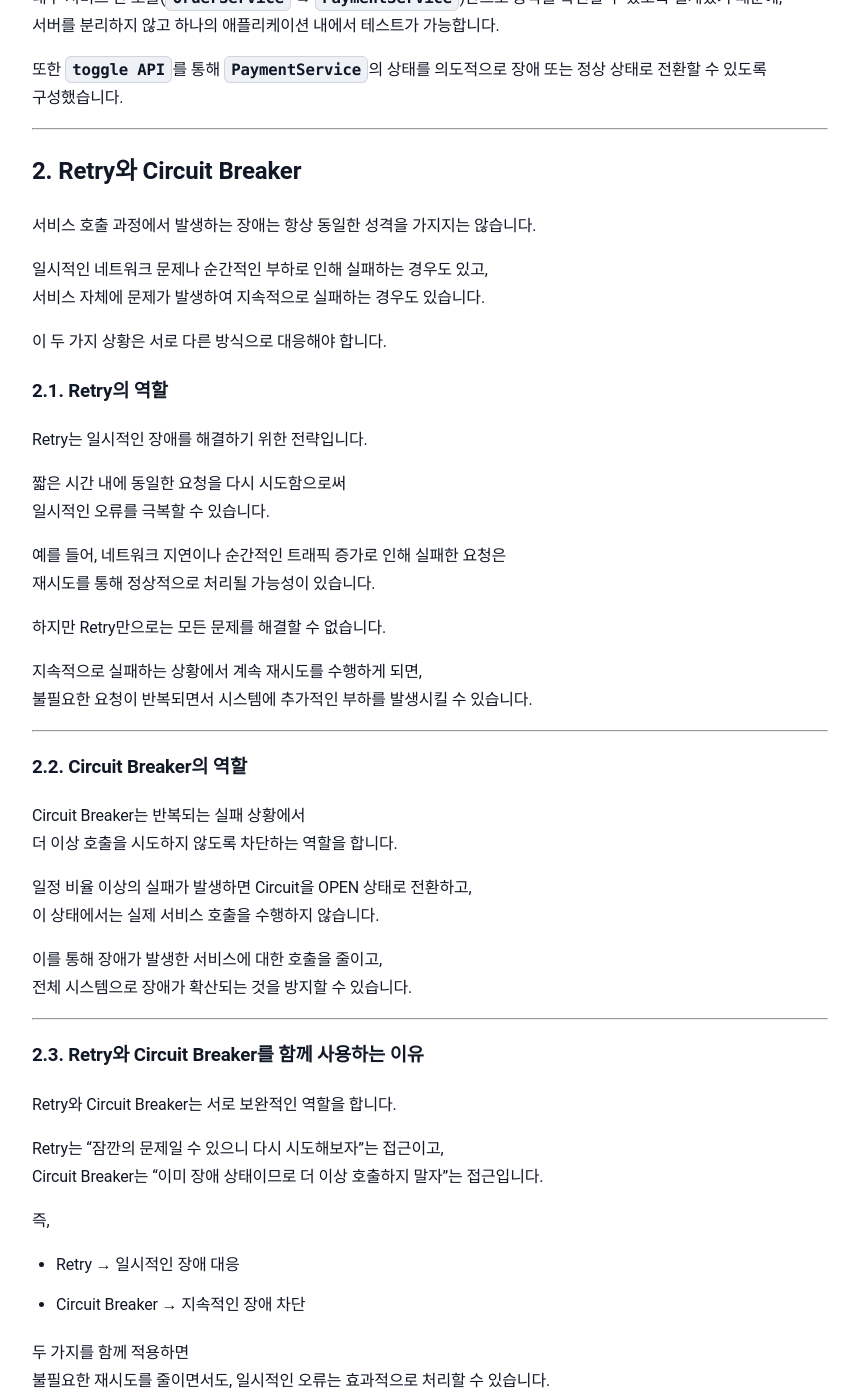
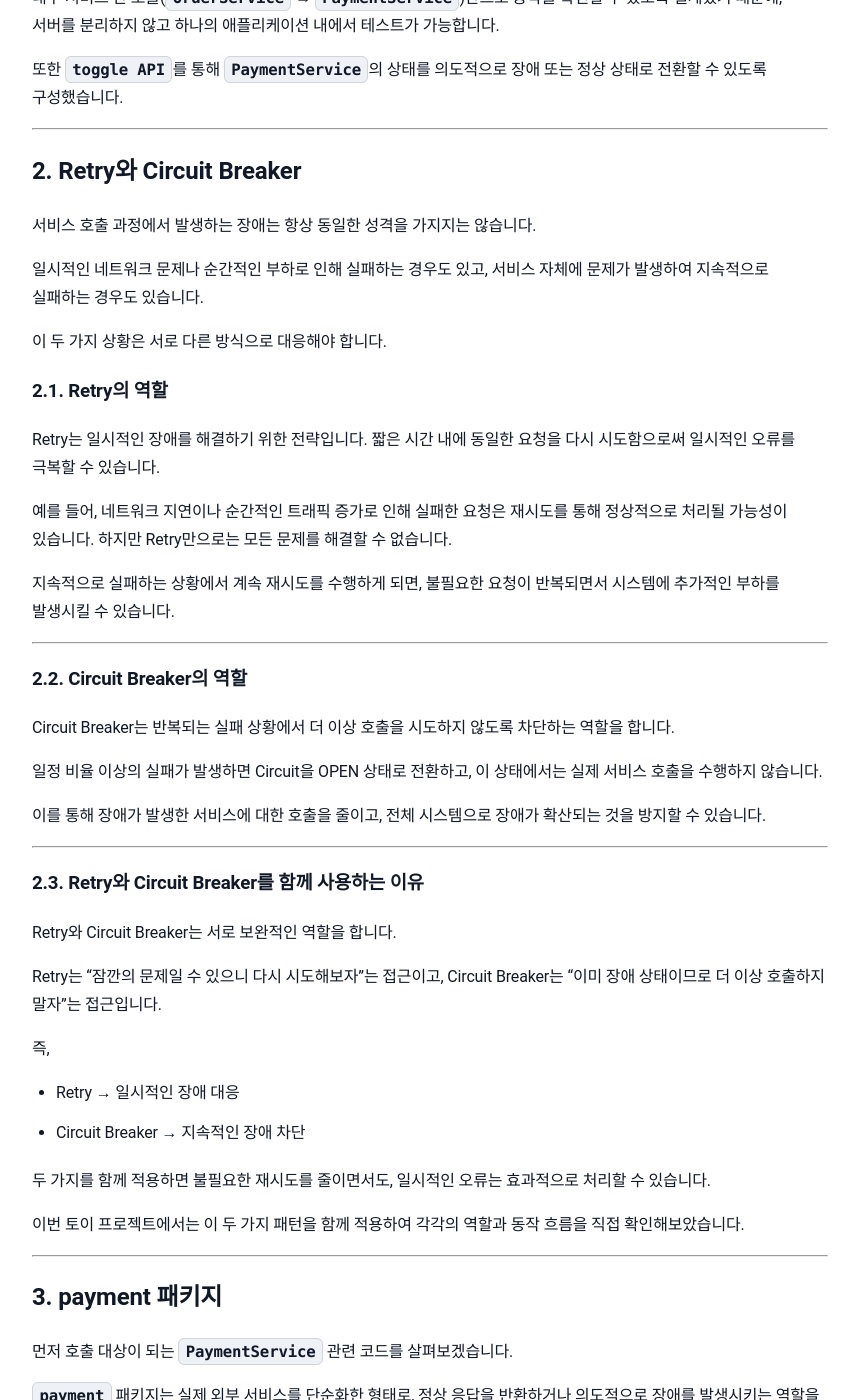
Before and after one commit to sanghoon-lee/sanghoon-lee.github.io, a Jekyll site: the page built from _posts/2026-04-05-circuitbreaker-demo.md, in a window 1280 px wide and 1400 px high, scrolled down 1008 px. Shown: the whole window, without its empty margins (210-1069 px from the left). Built offline with Jekyll 4.4.1, drawn with Linux system fonts in a browser that asks for light colours; nearby versions of some CDN libraries; comment, search, counter and statistics services are not loaded; some of the changed text lies outside the part shown.

Commit message:
서킷 브레이커 토이 프로젝트 포스팅 완성

````diff
--- a/_posts/2026-04-05-circuitbreaker-demo.md
+++ b/_posts/2026-04-05-circuitbreaker-demo.md
@@ -43,38 +43,27 @@ src/main/java/sanghoon/study/circuitbreaker/demo
 
 서비스 호출 과정에서 발생하는 장애는 항상 동일한 성격을 가지지는 않습니다.
 
-일시적인 네트워크 문제나 순간적인 부하로 인해 실패하는 경우도 있고,
-서비스 자체에 문제가 발생하여 지속적으로 실패하는 경우도 있습니다.
+일시적인 네트워크 문제나 순간적인 부하로 인해 실패하는 경우도 있고, 서비스 자체에 문제가 발생하여 지속적으로 실패하는 경우도 있습니다.
 
 이 두 가지 상황은 서로 다른 방식으로 대응해야 합니다.
 
 ### 2.1. Retry의 역할
 
-Retry는 일시적인 장애를 해결하기 위한 전략입니다.
+Retry는 일시적인 장애를 해결하기 위한 전략입니다. 짧은 시간 내에 동일한 요청을 다시 시도함으로써 일시적인 오류를 극복할 수 있습니다.
 
-짧은 시간 내에 동일한 요청을 다시 시도함으로써
-일시적인 오류를 극복할 수 있습니다.
+예를 들어, 네트워크 지연이나 순간적인 트래픽 증가로 인해 실패한 요청은 재시도를 통해 정상적으로 처리될 가능성이 있습니다. 하지만 Retry만으로는 모든 문제를 해결할 수 없습니다.
 
-예를 들어, 네트워크 지연이나 순간적인 트래픽 증가로 인해 실패한 요청은
-재시도를 통해 정상적으로 처리될 가능성이 있습니다.
-
-하지만 Retry만으로는 모든 문제를 해결할 수 없습니다.
-
-지속적으로 실패하는 상황에서 계속 재시도를 수행하게 되면,
-불필요한 요청이 반복되면서 시스템에 추가적인 부하를 발생시킬 수 있습니다.
+지속적으로 실패하는 상황에서 계속 재시도를 수행하게 되면, 불필요한 요청이 반복되면서 시스템에 추가적인 부하를 발생시킬 수 있습니다.
 
 ---
 
 ### 2.2. Circuit Breaker의 역할
 
-Circuit Breaker는 반복되는 실패 상황에서
-더 이상 호출을 시도하지 않도록 차단하는 역할을 합니다.
+Circuit Breaker는 반복되는 실패 상황에서 더 이상 호출을 시도하지 않도록 차단하는 역할을 합니다.
 
-일정 비율 이상의 실패가 발생하면 Circuit을 OPEN 상태로 전환하고,
-이 상태에서는 실제 서비스 호출을 수행하지 않습니다.
+일정 비율 이상의 실패가 발생하면 Circuit을 OPEN 상태로 전환하고, 이 상태에서는 실제 서비스 호출을 수행하지 않습니다.
 
-이를 통해 장애가 발생한 서비스에 대한 호출을 줄이고,
-전체 시스템으로 장애가 확산되는 것을 방지할 수 있습니다.
+이를 통해 장애가 발생한 서비스에 대한 호출을 줄이고, 전체 시스템으로 장애가 확산되는 것을 방지할 수 있습니다.
 
 ---
 
@@ -82,19 +71,16 @@ Circuit Breaker는 반복되는 실패 상황에서
 
 Retry와 Circuit Breaker는 서로 보완적인 역할을 합니다.
 
-Retry는 “잠깐의 문제일 수 있으니 다시 시도해보자”는 접근이고,
-Circuit Breaker는 “이미 장애 상태이므로 더 이상 호출하지 말자”는 접근입니다.
+Retry는 “잠깐의 문제일 수 있으니 다시 시도해보자”는 접근이고, Circuit Breaker는 “이미 장애 상태이므로 더 이상 호출하지 말자”는 접근입니다.
 
 즉,
 
 - Retry → 일시적인 장애 대응
 - Circuit Breaker → 지속적인 장애 차단
 
-두 가지를 함께 적용하면
-불필요한 재시도를 줄이면서도, 일시적인 오류는 효과적으로 처리할 수 있습니다.
+두 가지를 함께 적용하면 불필요한 재시도를 줄이면서도, 일시적인 오류는 효과적으로 처리할 수 있습니다.
 
-이번 토이 프로젝트에서는 이 두 가지 패턴을 함께 적용하여
-각각의 역할과 동작 흐름을 직접 확인해보았습니다.
+이번 토이 프로젝트에서는 이 두 가지 패턴을 함께 적용하여 각각의 역할과 동작 흐름을 직접 확인해보았습니다.
 
 ---
 
@@ -102,8 +88,7 @@ Circuit Breaker는 “이미 장애 상태이므로 더 이상 호출하지 말
 
 먼저 호출 대상이 되는 `PaymentService` 관련 코드를 살펴보겠습니다.
 
-`payment` 패키지는 실제 외부 서비스를 단순화한 형태로,
-정상 응답을 반환하거나 의도적으로 장애를 발생시키는 역할을 합니다.
+`payment` 패키지는 실제 외부 서비스를 단순화한 형태로, 정상 응답을 반환하거나 의도적으로 장애를 발생시키는 역할을 합니다.
 
 ### 3.1. PaymentToggleService
 
@@ -124,10 +109,7 @@ public class PaymentToggleService {
 }
 ```
 
-`PaymentToggleService`는 서비스의 상태를 관리하는 역할을 합니다.
-
-내부적으로 AtomicBoolean을 사용하여 스레드 안전하게 상태를 유지하고 있으며,
-API를 통해 이 값을 변경할 수 있도록 했습니다.
+`PaymentToggleService`는 서비스의 상태를 관리하는 역할을 합니다. 내부적으로 AtomicBoolean을 사용하여 스레드 안전하게 상태를 유지하고 있으며, API를 통해 이 값을 변경할 수 있도록 했습니다.
 
 ### 3.2. PaymentController
 
@@ -182,13 +164,9 @@ public class PaymentController {
 * status API를 통한 서비스 상태를 조회
 * process API를 통해 결제 요청 처리
 
-특히 process API에서는 서비스가 비활성화된 상태일 경우 예외를 발생시켜
-의도적으로 실패 상황을 만들 수 있도록 했습니다.
+특히 process API에서는 서비스가 비활성화된 상태일 경우 예외를 발생시켜 의도적으로 실패 상황을 만들 수 있도록 했습니다. 의도적으로 만든 실패를 통해 Retry와 Circuit Breaker의 동작을 명확하게 확인할 수 있습니다.
 
-의도적으로 만든 실패를 통해 Retry와 Circuit Breaker의 동작을 명확하게 확인할 수 있습니다.
-
-이를 통해 `OrderService`에서 Retry와 Circuit Breaker가 어떻게 동작하는지를
-쉽게 확인할 수 있습니다.
+이를 통해 `OrderService`에서 Retry와 Circuit Breaker가 어떻게 동작하는지를 쉽게 확인할 수 있습니다.
 
 ---
 
@@ -196,8 +174,7 @@ public class PaymentController {
 
 다음으로 `PaymentService`를 호출하는 order 패키지를 살펴보겠습니다.
 
-이 패키지에서는 `Retry`와 `Circuit Breaker`를 실제로 적용하여
-호출 실패 시 어떤 방식으로 동작하는지를 확인할 수 있도록 구성했습니다.
+이 패키지에서는 `Retry`와 `Circuit Breaker`를 실제로 적용하여 호출 실패 시 어떤 방식으로 동작하는지를 확인할 수 있도록 구성했습니다.
 
 ---
 
@@ -295,9 +272,7 @@ public class OrderController {
 
 `OrderController`는 테스트를 위한 진입점 역할을 합니다.
 
-클라이언트는 이 API를 호출함으로써
-내부적으로 `PaymentService` 호출이 발생하고,
-그 과정에서 Retry와 Circuit Breaker의 동작을 확인할 수 있습니다.
+클라이언트는 이 API를 호출함으로써 내부적으로 `PaymentService` 호출이 발생하고, 그 과정에서 Retry와 Circuit Breaker의 동작을 확인할 수 있습니다.
 
 ---
 
@@ -320,8 +295,7 @@ public class RestClientConfig {
 }
 ```
 
-현재 프로젝트에서는 별도의 서버를 분리하지 않고 하나의 애플리케이션 내에서 테스트하기 때문에,
-baseUrl을 동일한 애플리케이션 주소(localhost)로 설정하여 내부 호출이 가능하도록 구성했습니다.
+현재 프로젝트에서는 별도의 서버를 분리하지 않고 하나의 애플리케이션 내에서 테스트하기 때문에, baseUrl을 동일한 애플리케이션 주소(localhost)로 설정하여 내부 호출이 가능하도록 구성했습니다.
 
 실무에서는 외부 서비스 주소를 사용하며, 환경별 설정으로 분리하는 것이 일반적입니다.
 
@@ -329,8 +303,7 @@ baseUrl을 동일한 애플리케이션 주소(localhost)로 설정하여 내부
 
 ## 6. 설정
 
-앞에서 살펴본 코드에서 `Retry`와 `Circuit Breaker`는 어노테이션만으로 적용되어 있는 것처럼 보이지만,
-실제 동작 방식은 설정을 통해 결정됩니다.
+앞에서 살펴본 코드에서 `Retry`와 `Circuit Breaker`는 어노테이션만으로 적용되어 있는 것처럼 보이지만, 실제 동작 방식은 설정을 통해 결정됩니다.
 
 이 프로젝트에서는 `application.yml`을 통해 Retry와 Circuit Breaker의 동작 기준을 정의했습니다.
 
@@ -384,15 +357,13 @@ resilience4j:
  → 성공 시 CLOSED 복구
 ```
 
-설정을 통해 Retry와 Circuit Breaker의 동작을 세밀하게 조정할 수 있으며,
-실무에서는 서비스 특성에 맞게 이 값을 튜닝하는 것이 중요합니다.
+설정을 통해 Retry와 Circuit Breaker의 동작을 세밀하게 조정할 수 있으며, 실무에서는 서비스 특성에 맞게 이 값을 튜닝하는 것이 중요합니다.
 
 ---
 
 ## 7. 실행 및 동작 확인
 
-이제 실제로 애플리케이션을 실행하고,
-`Retry`와 `Circuit Breaker`가 어떻게 동작하는지 확인해보겠습니다.
+이제 실제로 애플리케이션을 실행하고, Retry와 Circuit Breaker가 어떻게 동작하는지 확인해보겠습니다.
 
 ### 7.1. 애플리케이션 실행
 
````
